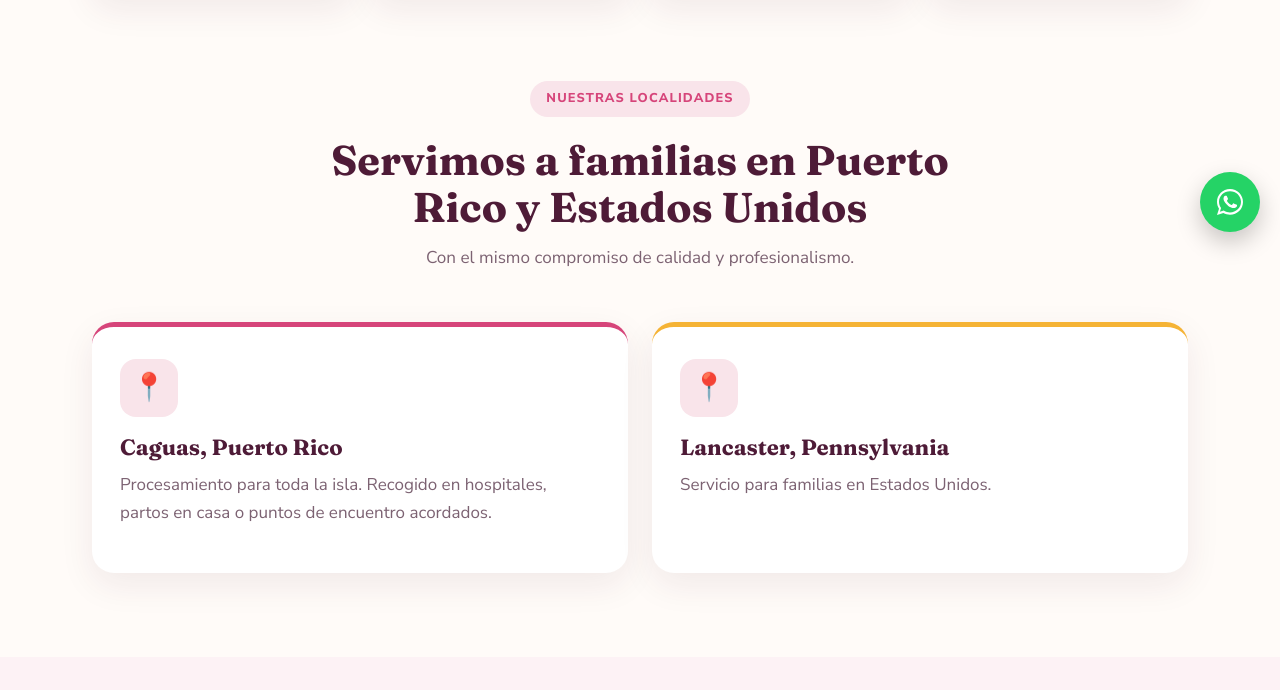
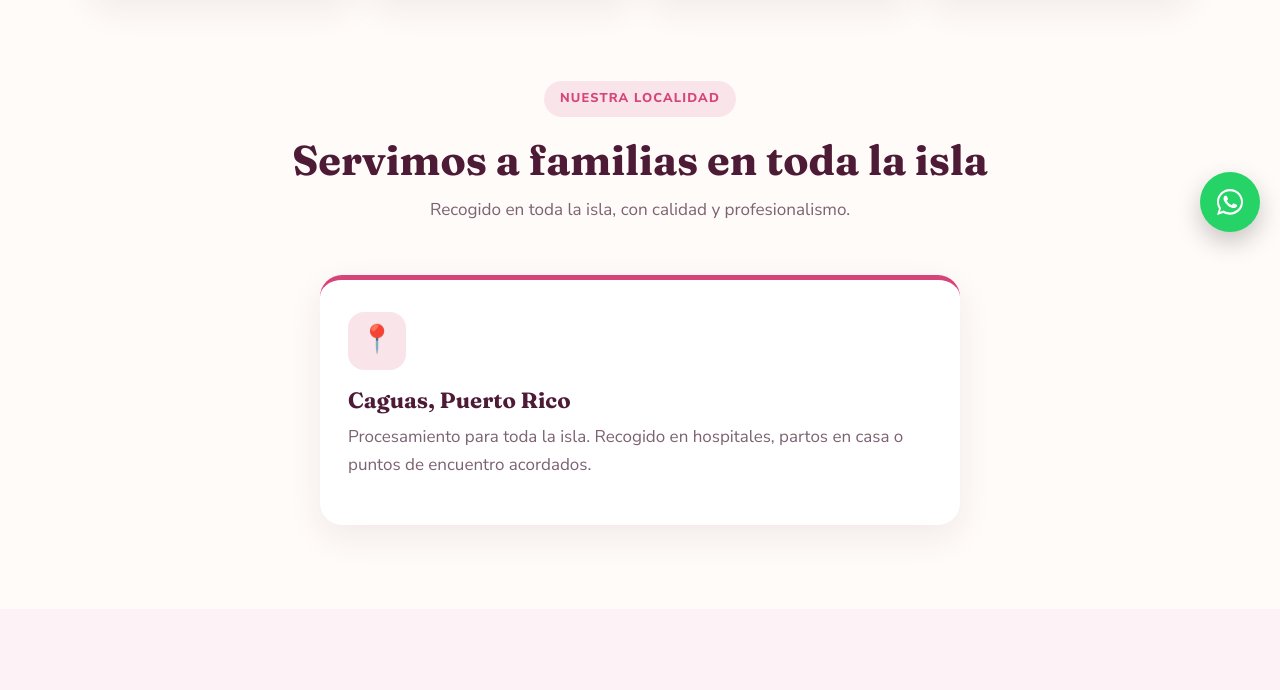
Before and after one commit to placentavida/Placenta-Vida-Web, a plain HTML site: page placenta-pills.html in a window 1280 px wide. Shown: the part 548-1238 px from the top of the page. Drawn offline with Linux system fonts and the light colour scheme.

Commit message:
Quitar Lancaster de la página
Co-Authored-By: Claude Opus 5.5 <noreply@anthropic.com>
Claude-Session: https://claude.ai/code/session_011WUTE6QABAWncAaueNAr5V

```diff
--- a/placenta-pills.html
+++ b/placenta-pills.html
@@ -53,13 +53,12 @@
 <section>
   <div class="wrap">
     <div class="head">
-      <span class="eyebrow">Nuestras localidades</span>
-      <h2>Servimos a familias en Puerto Rico y Estados Unidos</h2>
-      <p>Con el mismo compromiso de calidad y profesionalismo.</p>
+      <span class="eyebrow">Nuestra localidad</span>
+      <h2>Servimos a familias en toda la isla</h2>
+      <p>Recogido en toda la isla, con calidad y profesionalismo.</p>
     </div>
-    <div class="grid-2">
+    <div class="grid-2" style="grid-template-columns:1fr;max-width:640px;margin:0 auto">
       <div class="card top-m"><div class="icon">📍</div><h3>Caguas, Puerto Rico</h3><p>Procesamiento para toda la isla. Recogido en hospitales, partos en casa o puntos de encuentro acordados.</p></div>
-      <div class="card top-o"><div class="icon">📍</div><h3>Lancaster, Pennsylvania</h3><p>Servicio para familias en Estados Unidos.</p></div>
     </div>
   </div>
 </section>
@@ -177,7 +176,7 @@
     <div class="cols">
       <div>
         <span class="logo-f"><img src="logo.webp" alt="Placenta Vida"></span>
-        <p>Primera compañía puertorriqueña especializada en la preparación de placentas para el consumo posparto. Doula, cursos y consultas para familias en Puerto Rico y Estados Unidos.</p>
+        <p>Primera compañía puertorriqueña especializada en la preparación de placentas para el consumo posparto. Doula, cursos y consultas para familias en Puerto Rico.</p>
       </div>
       <div>
         <h4>Servicios</h4>
@@ -192,7 +191,7 @@
         <a href="https://instagram.com/placentavida" target="_blank" rel="noopener">Instagram @placentavida</a>
         <a href="https://facebook.com/placentavida" target="_blank" rel="noopener">Facebook</a>
         <a href="https://tiktok.com/@placentavida" target="_blank" rel="noopener">TikTok</a>
-        <p style="margin-top:8px">Caguas, Puerto Rico · Lancaster, Pennsylvania</p>
+        <p style="margin-top:8px">Caguas, Puerto Rico</p>
       </div>
     </div>
     <div class="legal">© 2026 Placenta Vida · Hecho con amor para mamás 💗<br>La información de esta página es educativa y no sustituye la evaluación ni el tratamiento de tu proveedor de salud.</div>
```
Also changed, not shown: _pages/placenta-pills.html (+4 -5 lines), _partials/footer.html (+2 -2 lines), consultas.html (+2 -2 lines), cursos.html (+2 -2 lines), index.html (+2 -2 lines), pills/index.html (+4 -5 lines), productos.html (+2 -2 lines).
